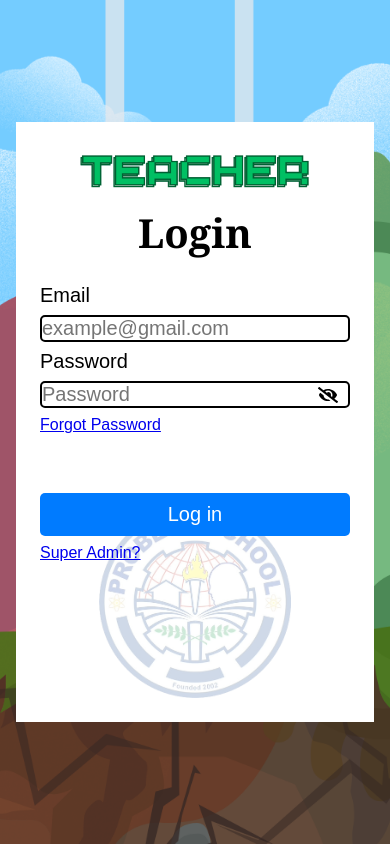
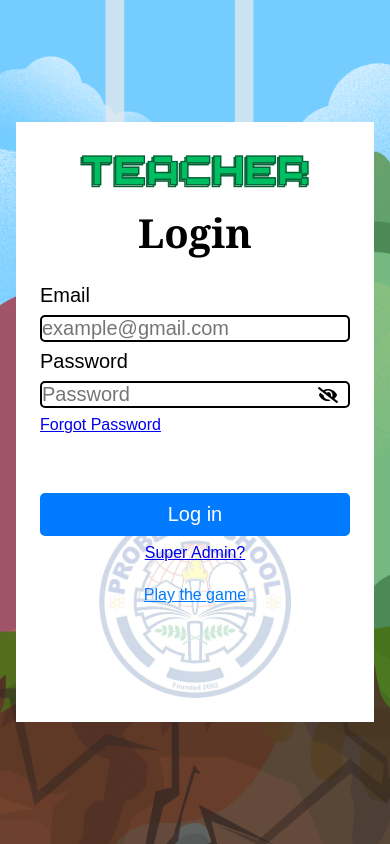
Before and after one commit to YandereShi/InteraScie-Web, a React (Vite) app: page / in a window 390 px wide. Built offline with nearby package versions, Linux system fonts and the light colour scheme; no server answers.

Commit message:
fix mobile show ggameside

```diff
--- a/src/Components/Login.jsx
+++ b/src/Components/Login.jsx
@@ -16,6 +16,7 @@ function Login() {
   const [LoginType, SetLoginType] = useState("teacher");
   const [LoginMessage, SetLoginMessage] = useState("");
   const [LockedSeconds, SetLockedSeconds] = useState(0);
+  const [ShowGame, SetShowGame] = useState(false);
 
   useEffect(() => {
     if (LockedSeconds <= 0) {
@@ -103,7 +104,7 @@ function Login() {
     <>
         <div className="mainbackground">
             <div className="loginbox">
-                <div className="gameside">
+                <div className={`gameside ${ShowGame ? "mobilevisible" : ""}`}>
                   <div className="gameheader">
                     <h1>Welcome to</h1>
                     <img className="gameicon" src={interascie} alt="Game background" />
@@ -119,9 +120,17 @@ function Login() {
                     </button>
                     <h3>Science is No Longer Just a Subject, It's an Experience </h3>
                   </div>
+
+                  <button
+                    className="mobilegamelink"
+                    type="button"
+                    onClick={() => SetShowGame(false)}
+                  >
+                    Back to login
+                  </button>
                 </div>
 
-                <div className="loginside">
+                <div className={`loginside ${ShowGame ? "mobilehidden" : ""}`}>
                   {LoginType === "teacher" ? (
                   <>
                     <div className="loginheaders">
@@ -175,7 +184,7 @@ function Login() {
                           {IsLoading ? "Logging in..." : LockedSeconds > 0 ? "Login locked" : "Log in"}
                         </button>
 
-                        <a href="#" onClick={(event) => {
+                        <a className="roleswitchlink" href="#" onClick={(event) => {
                             event.preventDefault();
                             SetLoginType("admin");
                           }}>
@@ -187,6 +196,14 @@ function Login() {
                   ) : (
                     <SuperAdminLogin showTeacher={() => SetLoginType("teacher")} />
                   )}
+
+                  <button
+                    className="mobilegamelink"
+                    type="button"
+                    onClick={() => SetShowGame(true)}
+                  >
+                    Play the game
+                  </button>
                 </div>
             </div>
         </div>
--- a/src/Components/SuperAdminLogin.jsx
+++ b/src/Components/SuperAdminLogin.jsx
@@ -64,13 +64,14 @@ function SuperAdminLogin({ showTeacher }) {
                 </button>
 
                 <a
+                    className="roleswitchlink"
                     href="#"
                     onClick={(event) => {
                     event.preventDefault();
                     showTeacher();
                     }}
                 >
-                    Teacher Login?
+                    Teacher?
                 </a>
                 </form>
             </div>
--- a/src/css/Login.css
+++ b/src/css/Login.css
@@ -228,6 +228,25 @@ input{
     height: auto;
 }
 
+.mobilegamelink {
+    display: none;
+    border: none;
+    background: transparent;
+    color: #007bff;
+    font-size: 1rem;
+    text-decoration: underline;
+    cursor: pointer;
+}
+
+.gameside .mobilegamelink {
+    color: #ffffff;
+}
+
+.roleswitchlink {
+    align-self: center;
+    width: fit-content;
+}
+
 .gamesidebutton h3 {
     width: min(80%, 22rem);
     color: #ffffff;
@@ -335,10 +354,24 @@ input{
         display: none;
     }
 
+    .gameside.mobilevisible {
+        display: flex;
+        min-height: 600px;
+    }
+
     .loginside {
         width: 100%;
         padding: 2rem 0;
         box-sizing: border-box;
+    }
+
+    .loginside.mobilehidden {
+        display: none;
+    }
+
+    .mobilegamelink {
+        display: block;
+        margin: 1.5rem auto 0;
     }
 
     .loginside::before {
```
